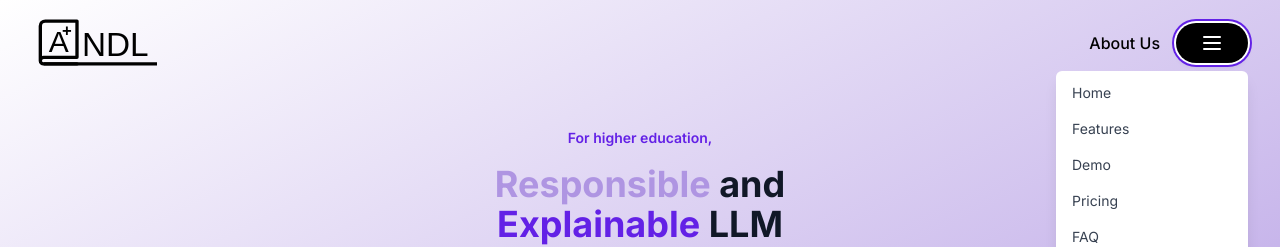
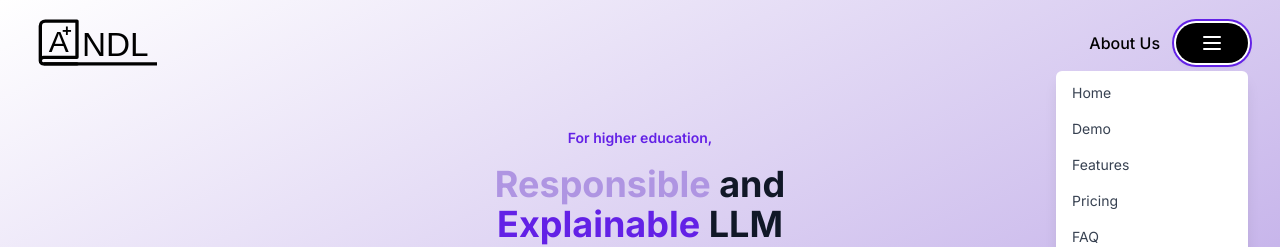
Before and after one commit to ANDL-AI/andl-promotion, a Next.js app: page / in a window 1280 px wide. Both pictures are taken after a click on the button 1212 px from the left and 42 px from the top of the page. Shown: the top 247 px of the page. Built offline with nearby package versions, Linux system fonts and the light colour scheme; no server answers.

Commit message:
fixed order of menu elements

```diff
--- a/components/header-alternative.tsx
+++ b/components/header-alternative.tsx
@@ -62,8 +62,8 @@ export default function Header() {
                 }`}
               >
                 <a href="/#hero" className="block px-4 py-2 text-sm text-gray-700 hover:bg-gray-100 cursor-pointer">Home</a>
+                <a href="/#demo" className="block px-4 py-2 text-sm text-gray-700 hover:bg-gray-100 cursor-pointer">Demo</a>
                 <a href="/#features" className="block px-4 py-2 text-sm text-gray-700 hover:bg-gray-100 cursor-pointer">Features</a>
-                <a href="/#demo" className="block px-4 py-2 text-sm text-gray-700 hover:bg-gray-100 cursor-pointer">Demo</a>
                 <a href="/#pricing" className="block px-4 py-2 text-sm text-gray-700 hover:bg-gray-100 cursor-pointer">Pricing</a>
                 <a href="/#faq" className="block px-4 py-2 text-sm text-gray-700 hover:bg-gray-100 cursor-pointer">FAQ</a>
                 <a href="/#waitlist" className="block px-4 py-2 text-sm text-gray-700 hover:bg-gray-100 cursor-pointer">Join Waitlist</a>
--- a/components/header.tsx
+++ b/components/header.tsx
@@ -62,8 +62,8 @@ export default function Header({ scrollToSection }: {scrollToSection: any}) {
                 }`}
               >
                 <a onClick={() => scrollToSection('hero')} className="block px-4 py-2 text-sm text-gray-700 hover:bg-gray-100 cursor-pointer">Home</a>
+                <a onClick={() => scrollToSection('demo')} className="block px-4 py-2 text-sm text-gray-700 hover:bg-gray-100 cursor-pointer">Demo</a>
                 <a onClick={() => scrollToSection('features')} className="block px-4 py-2 text-sm text-gray-700 hover:bg-gray-100 cursor-pointer">Features</a>
-                <a onClick={() => scrollToSection('demo')} className="block px-4 py-2 text-sm text-gray-700 hover:bg-gray-100 cursor-pointer">Demo</a>
                 <a onClick={() => scrollToSection('pricing')} className="block px-4 py-2 text-sm text-gray-700 hover:bg-gray-100 cursor-pointer">Pricing</a>
                 <a onClick={() => scrollToSection('faq')} className="block px-4 py-2 text-sm text-gray-700 hover:bg-gray-100 cursor-pointer">FAQ</a>
                 <a onClick={() => scrollToSection('waitlist')} className="block px-4 py-2 text-sm text-gray-700 hover:bg-gray-100 cursor-pointer">Join Waitlist</a>
```
